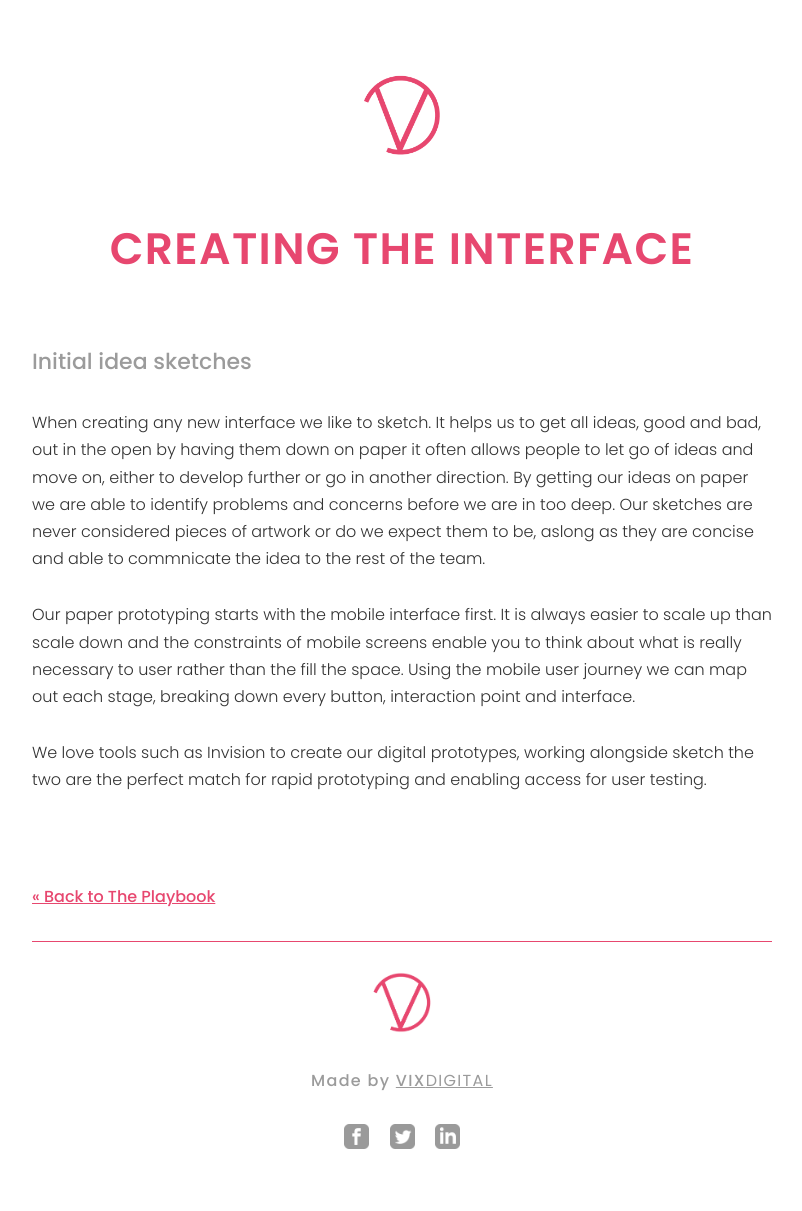
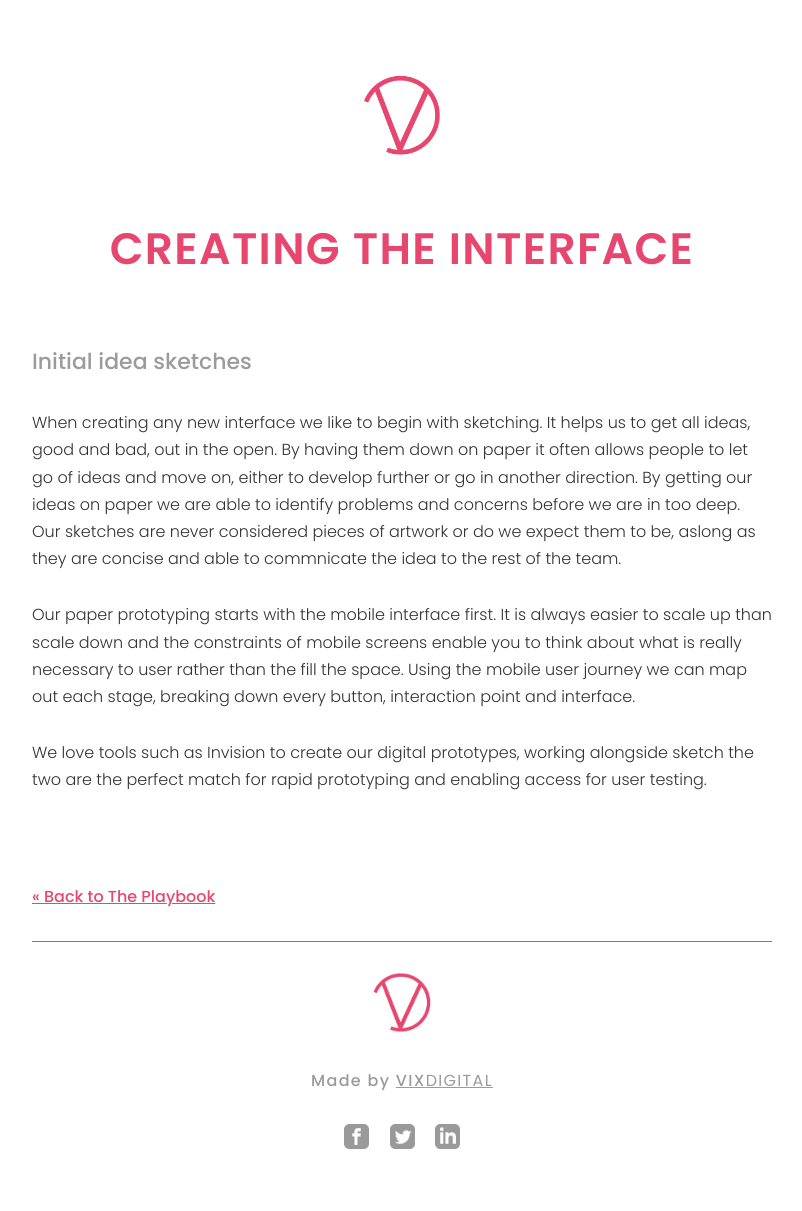
Before and after one commit to vixdigital/playbook, a Jekyll site: the page built from _plays/05-designing/creating-the-interface.markdown, in a window 1280 px wide. Shown: the whole page, without its empty margins (238-1040 px from the left). Built offline with Jekyll 4.4.1, drawn with Linux system fonts in a browser that asks for light colours.

Commit message:
Update creating-the-interface.markdown

```diff
--- a/_plays/05-designing/creating-the-interface.markdown
+++ b/_plays/05-designing/creating-the-interface.markdown
@@ -5,7 +5,7 @@ categories: designing
 
 <h4> Initial idea sketches </h4>
 
-When creating any new interface we like to sketch. It helps us to get all ideas, good and bad, out in the open by having them down on paper it often allows people to let go of ideas and move on, either to develop further or go in another direction. By getting our ideas on paper we are able to identify problems and concerns before we are in too deep. Our sketches are never considered pieces of artwork or do we expect them to be, aslong as they are concise and able to commnicate the idea to the rest of the team.
+When creating any new interface we like to begin with sketching. It helps us to get all ideas, good and bad, out in the open. By having them down on paper it often allows people to let go of ideas and move on, either to develop further or go in another direction. By getting our ideas on paper we are able to identify problems and concerns before we are in too deep. Our sketches are never considered pieces of artwork or do we expect them to be, aslong as they are concise and able to commnicate the idea to the rest of the team.
 
 Our paper prototyping starts with the mobile interface first. It is always easier to scale up than scale down and the constraints of mobile screens enable you to think about what is really necessary to user rather than the fill the space. Using the mobile user journey we can map out each stage, breaking down every button, interaction point and interface.
 
```
